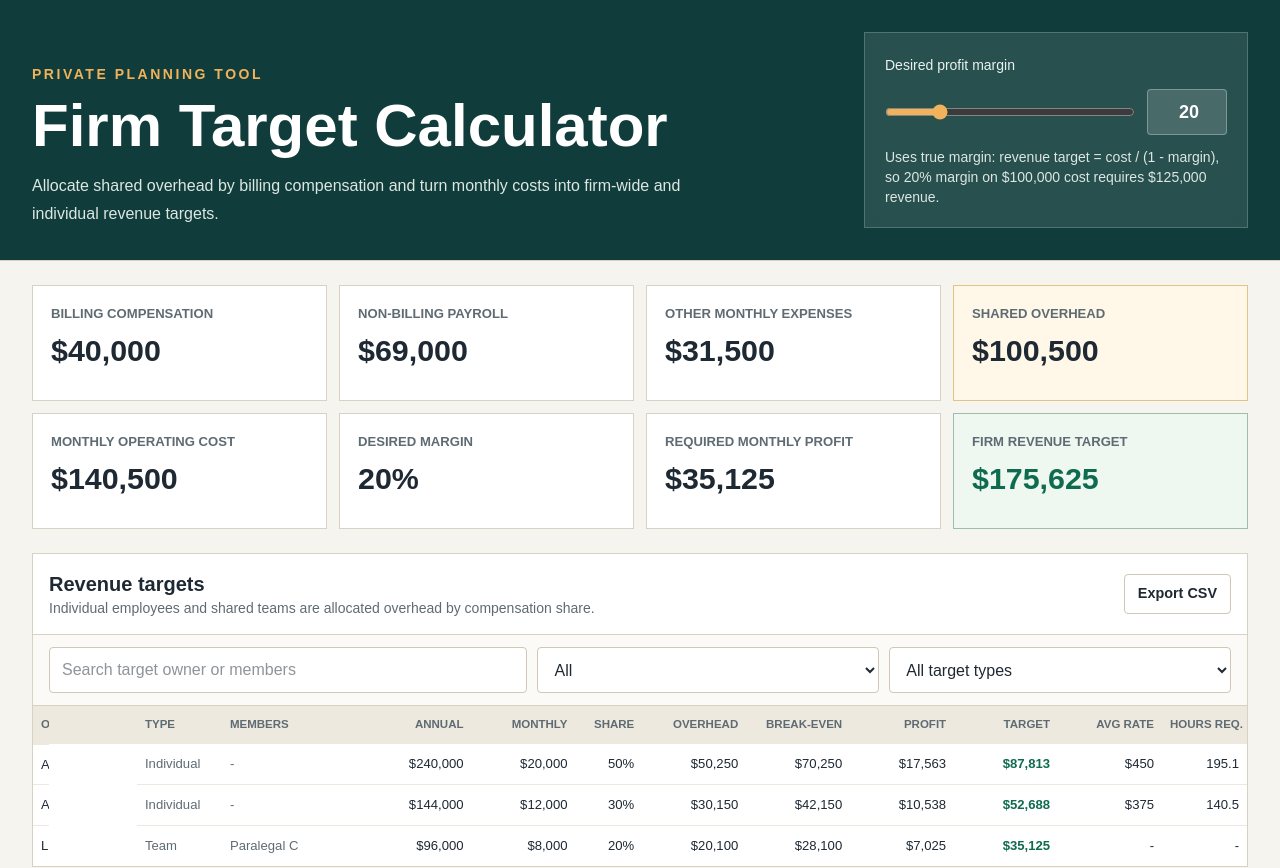
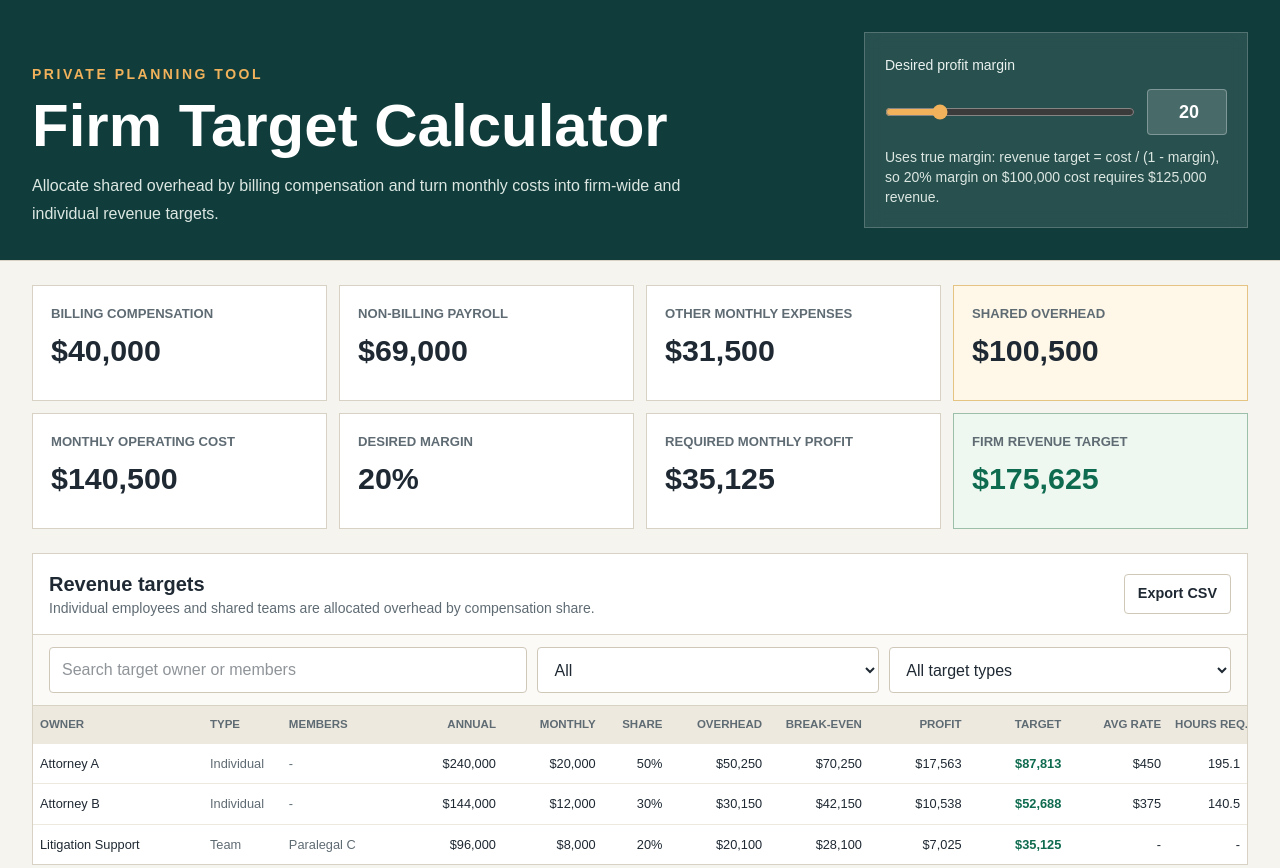
Before and after one commit to whywasmynametaken/firm-target-calculator, a Next.js app: page / in a window 1280 px wide. Shown: the top 868 px of the page. Built offline with nearby package versions, Linux system fonts and the light colour scheme.

Commit message:
Fix compact revenue target readability

```diff
--- a/app/globals.css
+++ b/app/globals.css
@@ -217,7 +217,7 @@ textarea {
   table-layout: fixed;
   border-collapse: collapse;
   text-align: left;
-  font-size: 0.82rem;
+  font-size: 0.8rem;
 }
 
 .revenue-table thead {
@@ -230,7 +230,7 @@ textarea {
 .revenue-table th,
 .revenue-table td {
   border-top: 1px solid #eee9df;
-  padding: 10px 8px;
+  padding: 10px 7px;
   vertical-align: middle;
 }
 
@@ -248,19 +248,19 @@ textarea {
 }
 
 .revenue-table .col-owner {
-  width: 11%;
+  width: 14%;
 }
 
 .revenue-table .col-type {
-  width: 7%;
+  width: 6.5%;
 }
 
 .revenue-table .col-members {
-  width: 12%;
+  width: 10%;
 }
 
 .revenue-table .col-members span,
-.revenue-table .col-owner {
+.revenue-table .col-owner span {
   display: block;
   overflow: hidden;
   text-overflow: ellipsis;
@@ -272,7 +272,7 @@ textarea {
 }
 
 .revenue-table .col-hours {
-  width: 7%;
+  width: 6.5%;
 }
 
 @media (min-width: 768px) {
--- a/app/page.tsx
+++ b/app/page.tsx
@@ -801,7 +801,9 @@ export default function Home() {
                 <tbody>
                   {filteredTargets.map((target) => (
                     <tr key={target.id}>
-                      <td className="col-owner font-medium" title={target.name}>{target.name}</td>
+                      <td className="col-owner font-medium" title={target.name}>
+                        <span>{target.name}</span>
+                      </td>
                       <td className="col-type muted">{target.type}</td>
                       <td className="col-members muted" title={target.members || target.title || "-"}>
                         <span>{target.members || target.title || "-"}</span>
```
